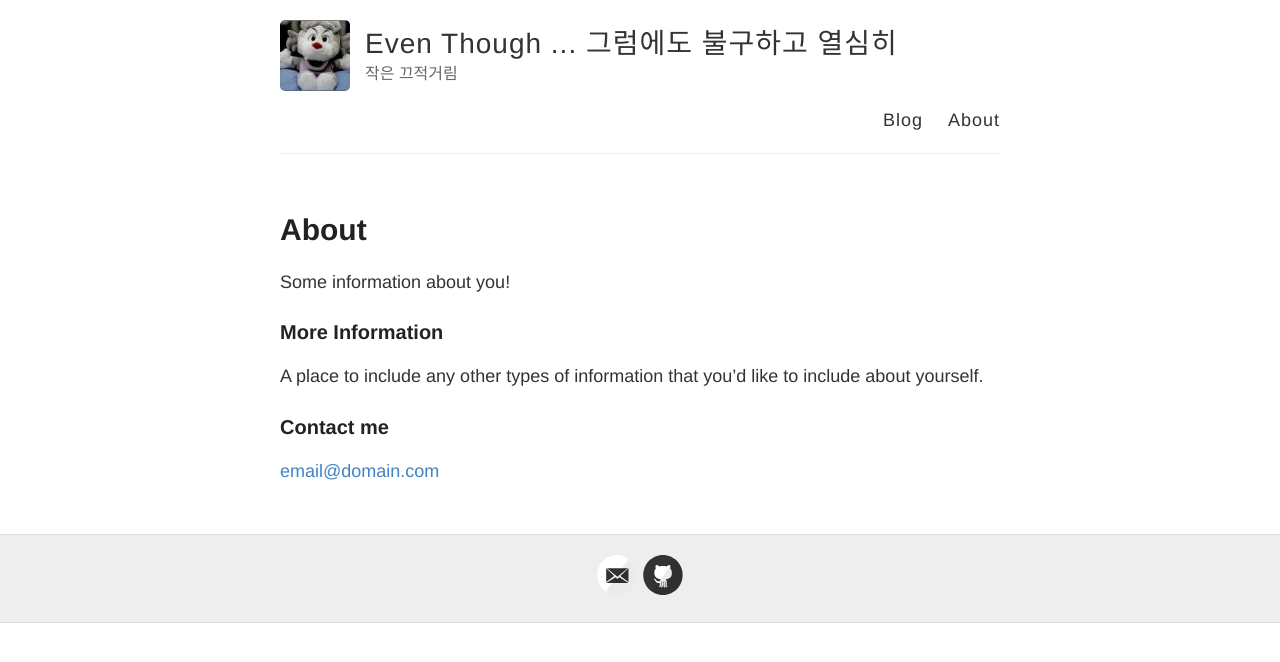
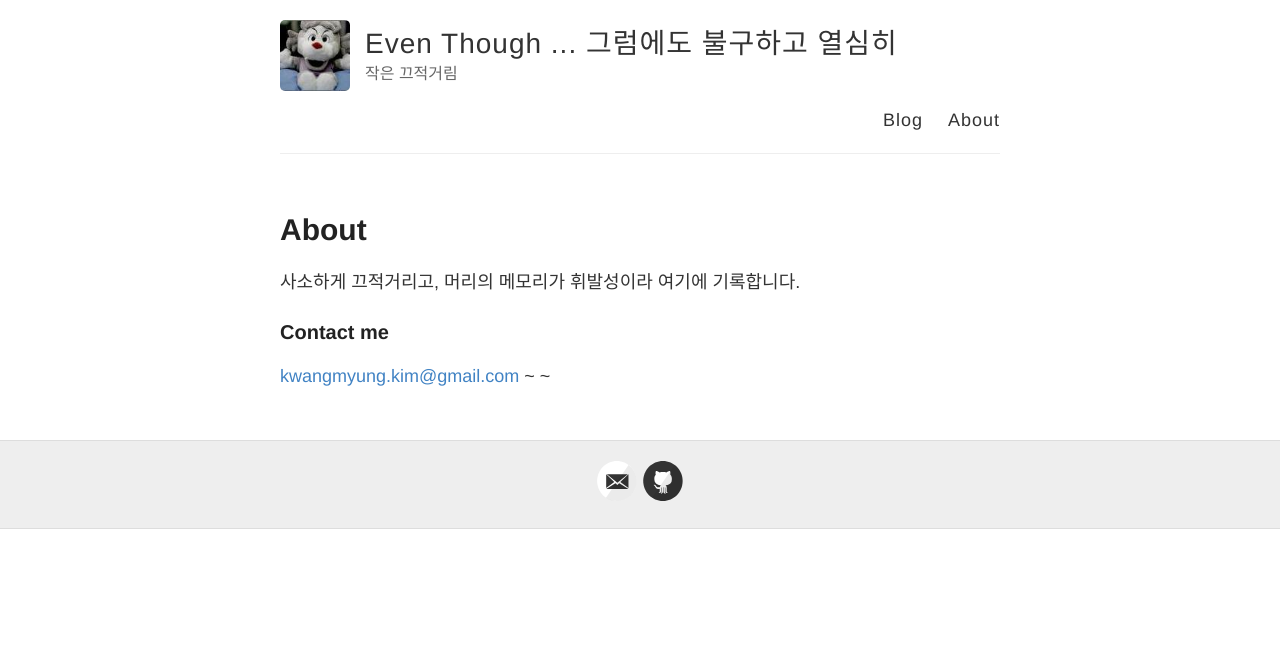
Before and after one commit to xmlangel/xmlangel.github.io, a Jekyll site: the page built from about.md, in a window 1280 px wide. Shown: the top 662 px of the page. Built offline with Jekyll 4.4.1, drawn with Linux system fonts in a browser that asks for light colours.

Commit message:
about 수정

```diff
--- a/about.md
+++ b/about.md
@@ -4,12 +4,10 @@ title: About
 permalink: /about/
 ---
 
-Some information about you!
-
-### More Information
-
-A place to include any other types of information that you'd like to include about yourself.
+사소하게 끄적거리고, 머리의 메모리가 휘발성이라 여기에 기록합니다.
 
 ### Contact me
 
-[email@domain.com](mailto:email@domain.com)
+[kwangmyung.kim@gmail.com](mailto:kwangmyung.kim@gmail.com)
+~
+~
```
Also changed, not shown: 1 other file.
